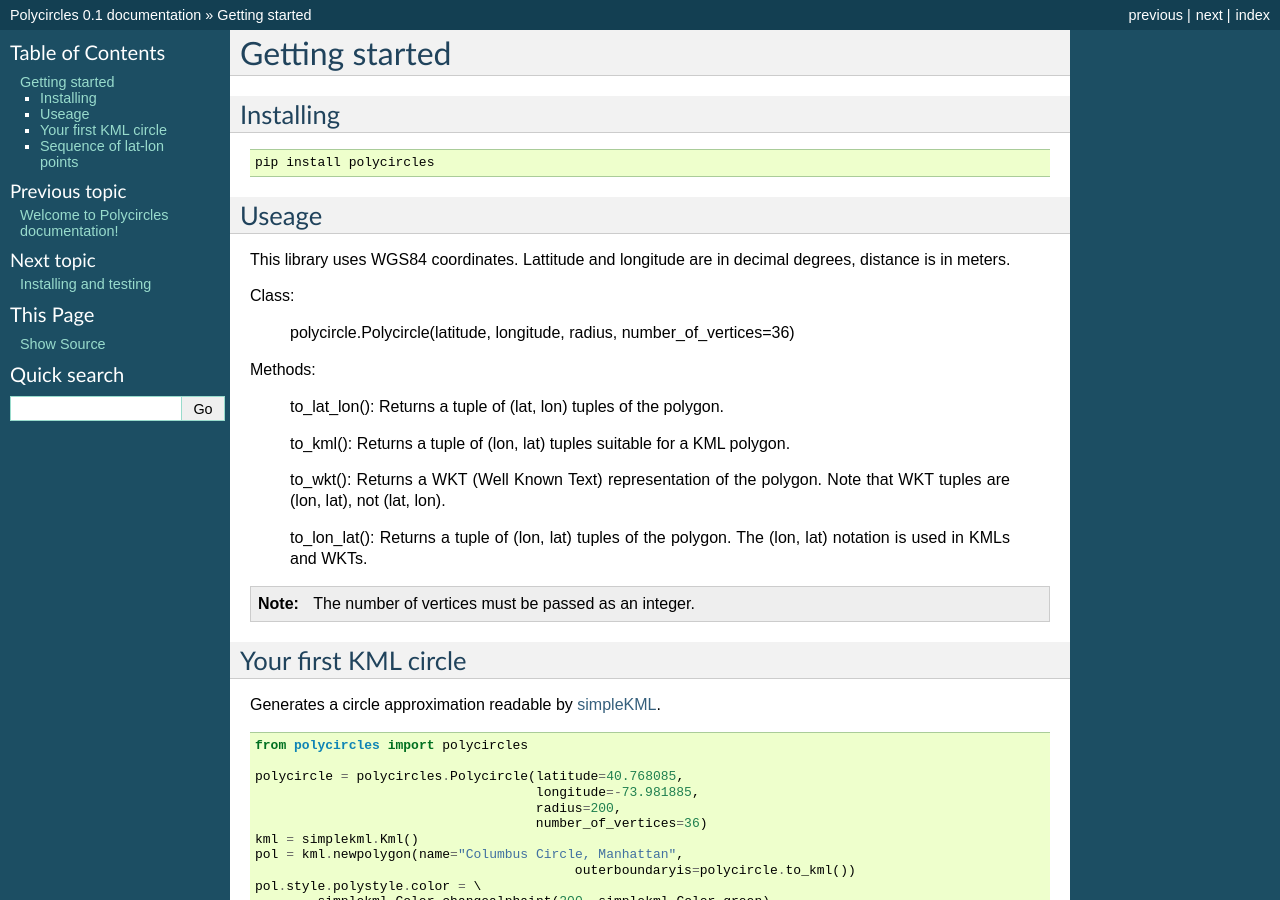
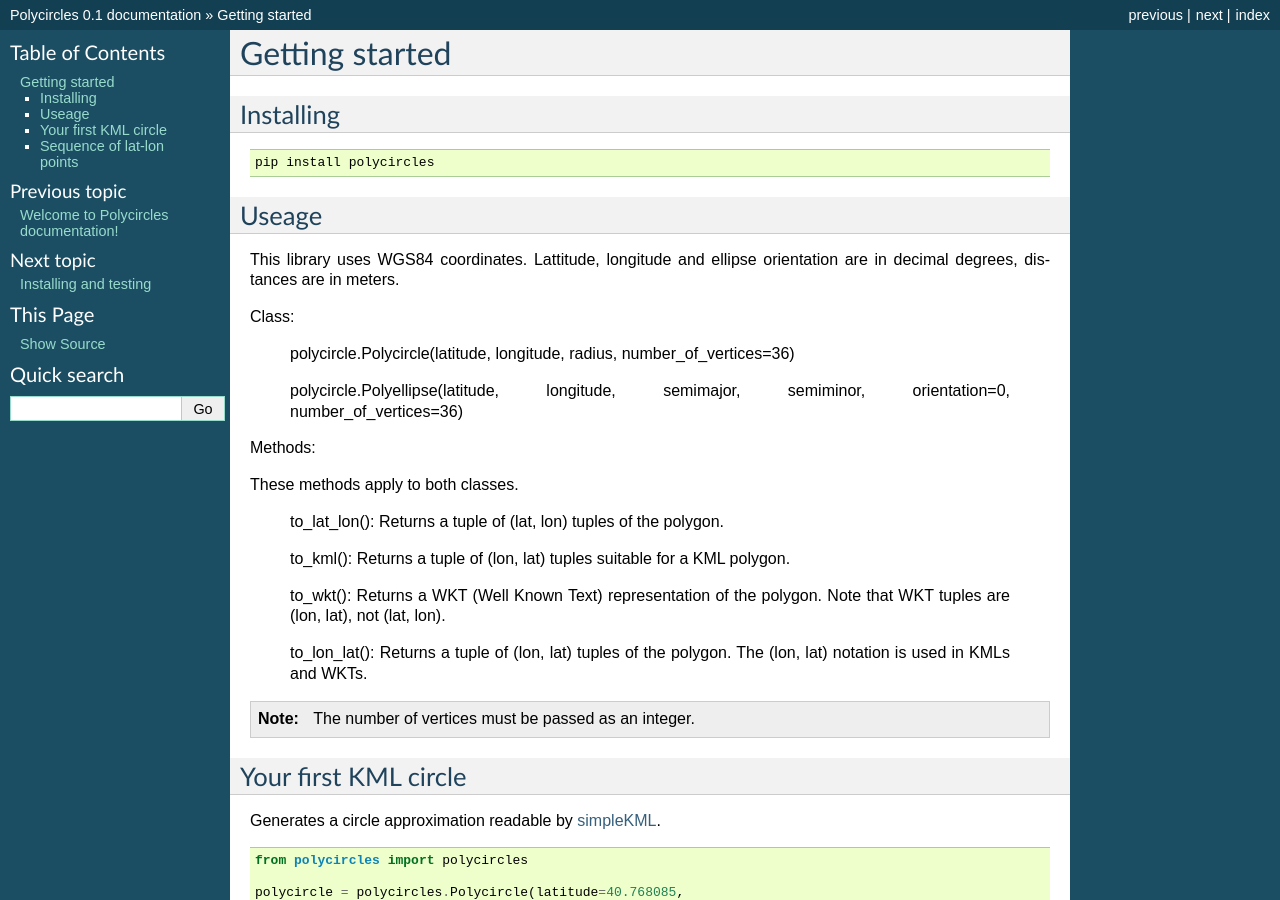
Before and after one commit to adamatan/polycircles, a Sphinx documentation site: the page built from docs/getting_started.rst, in a window 1280 px wide and 900 px high. Built offline with Sphinx 7.4.7, drawn with Linux system fonts in a browser that asks for light colours; formulas are drawn with MathJax 3.

Commit message:
Added documentation for the Polyellipse class
Added documentation for the polyellipse class.

```diff
--- a/docs/getting_started.rst
+++ b/docs/getting_started.rst
@@ -13,13 +13,17 @@ Installing
 Useage
 ------
 
-This library uses WGS84 coordinates. Lattitude and longitude are in decimal degrees, distance is in meters.
+This library uses WGS84 coordinates. Lattitude, longitude and ellipse orientation are in decimal degrees, distances are in meters.
 
 Class:
 
     polycircle.Polycircle(latitude, longitude, radius, number_of_vertices=36)
 
+    polycircle.Polyellipse(latitude, longitude, semimajor, semiminor, orientation=0, number_of_vertices=36)
+
 Methods:
+
+These methods apply to both classes.
 
     to_lat_lon(): Returns a tuple of (lat, lon) tuples of the polygon.
 
```
